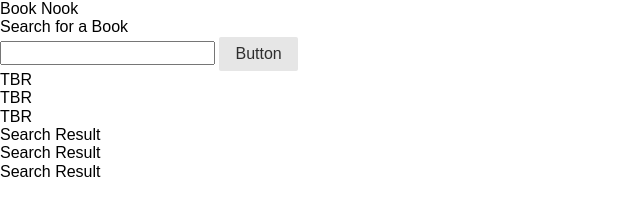
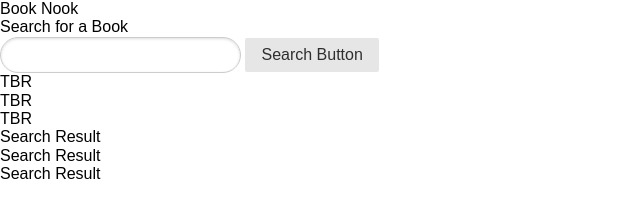
Before and after one commit to NickSchenck/Book-Nook, a plain HTML site: page index.html in a window 1280 px wide. Shown: the whole page, without its empty margins (0-640 px from the left). Drawn offline with nearby package versions, Linux system fonts and the light colour scheme.

Commit message:
added search form

```diff
--- a/index.html
+++ b/index.html
@@ -10,7 +10,7 @@
     <link rel="stylesheet" href="https://unpkg.com/purecss@2.0.6/build/base-min.css">
     <link rel="stylesheet" href="https://unpkg.com/purecss@2.0.6/build/grids-min.css">
     <link rel="stylesheet" href="https://unpkg.com/purecss@2.0.6/build/grids-responsive-min.css">
-    <!-- this stylesheet link is from https://www.geeksforgeeks.org/pure-css-customizing-buttons/ to get buttons to work -->
+    <!-- this stylesheet link is from https://www.geeksforgeeks.org/pure-css-customizing-buttons/ to get search buttons to work -->
     <link rel="stylesheet" href="https://unpkg.com/purecss@1.0.0/build/pure-min.css"
         integrity="sha384-nn4HPE8lTHyVtfCBi5yW9d20FjT8BJwUXyWZT9InLYax14RDjBj46LmSztkmNP9w" crossorigin="anonymous" />
 </head>
@@ -21,9 +21,9 @@
         <div class="pure-u-1 pure-u-md-1-3">
             <div>
                 <div>Search for a Book</div>
-                <form action="">
-                    <input type="text">
-                    <button class="pure-button">Button</button>
+                <form class="pure-form">
+                    <input type="text" class="pure-input-rounded" />
+                    <button type="submit" class="pure-button">Search Button</button>
                 </form>
             </div>
             <div>
```
